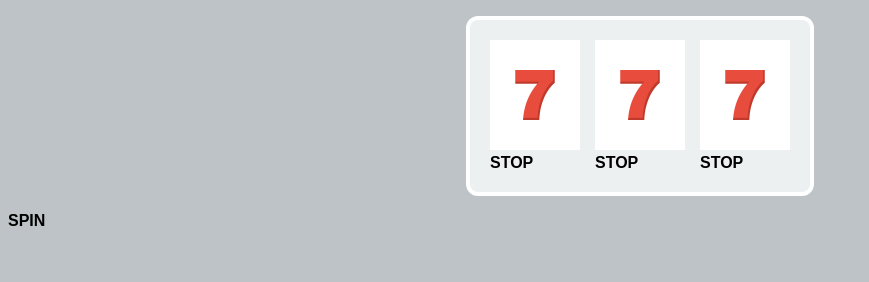
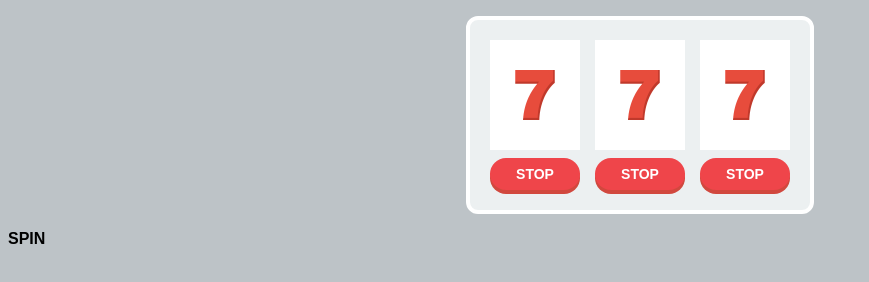
Before and after one commit to okapeeokapee/slot-game, a plain HTML site: page index.html in a window 1280 px wide. Shown: the whole page, without its empty margins (0-869 px from the left). Drawn offline with Linux system fonts and the light colour scheme.

Commit message:
stop user select (none)

```diff
--- a/css/styles.css
+++ b/css/styles.css
@@ -14,9 +14,24 @@ main{
   margin: 16px auto;
   display: flex;
   justify-content: space-between;
+
 }
 
 .panel img{
   width: 90px;
   height: 110px;
+  margin-bottom: 4px;
 }
+.stop{
+  cursor: pointer;
+  width: 90px;
+  height: 32px;
+  background: #ef454a;
+  box-shadow: 0 4px 0 #d1483e;
+  border-radius: 16px;
+  line-height: 32px;
+  text-align: center;
+  font-size: 14px;
+  color: #fff;
+  user-select: none;
+}
```
